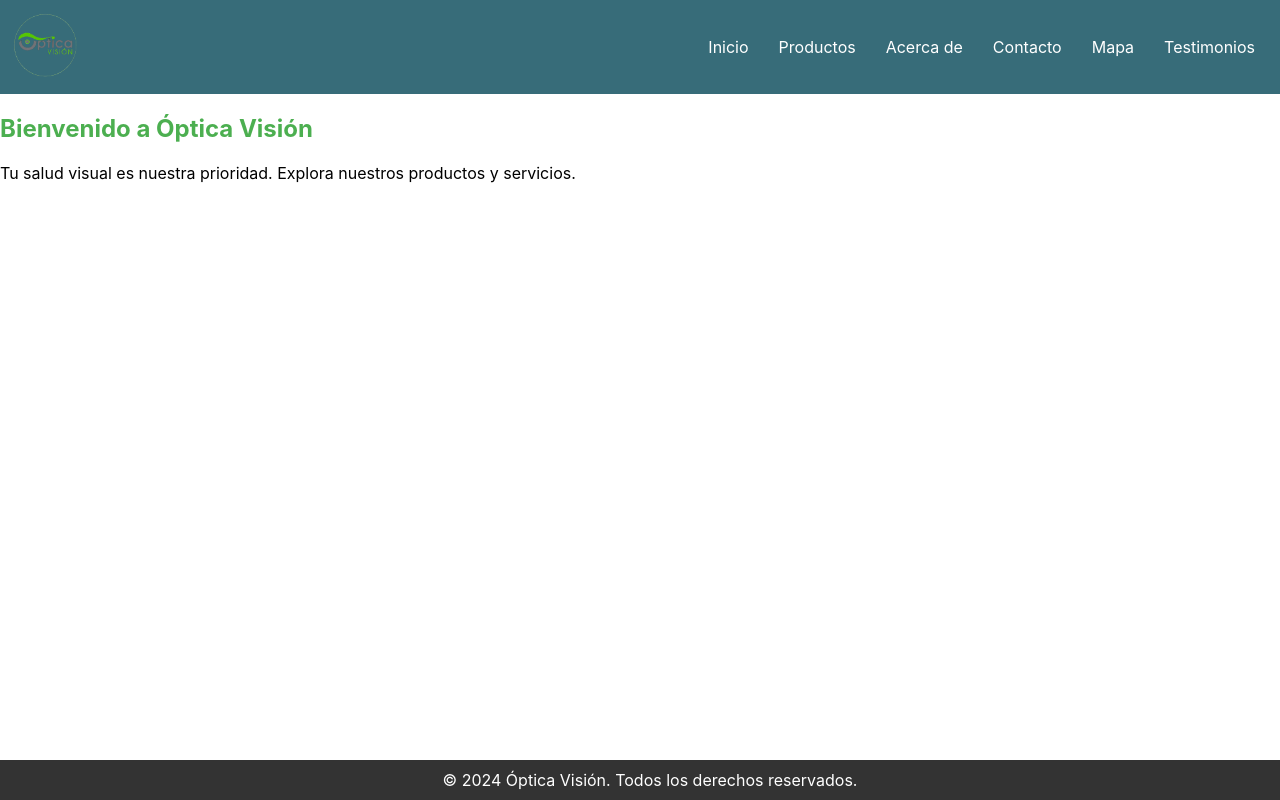
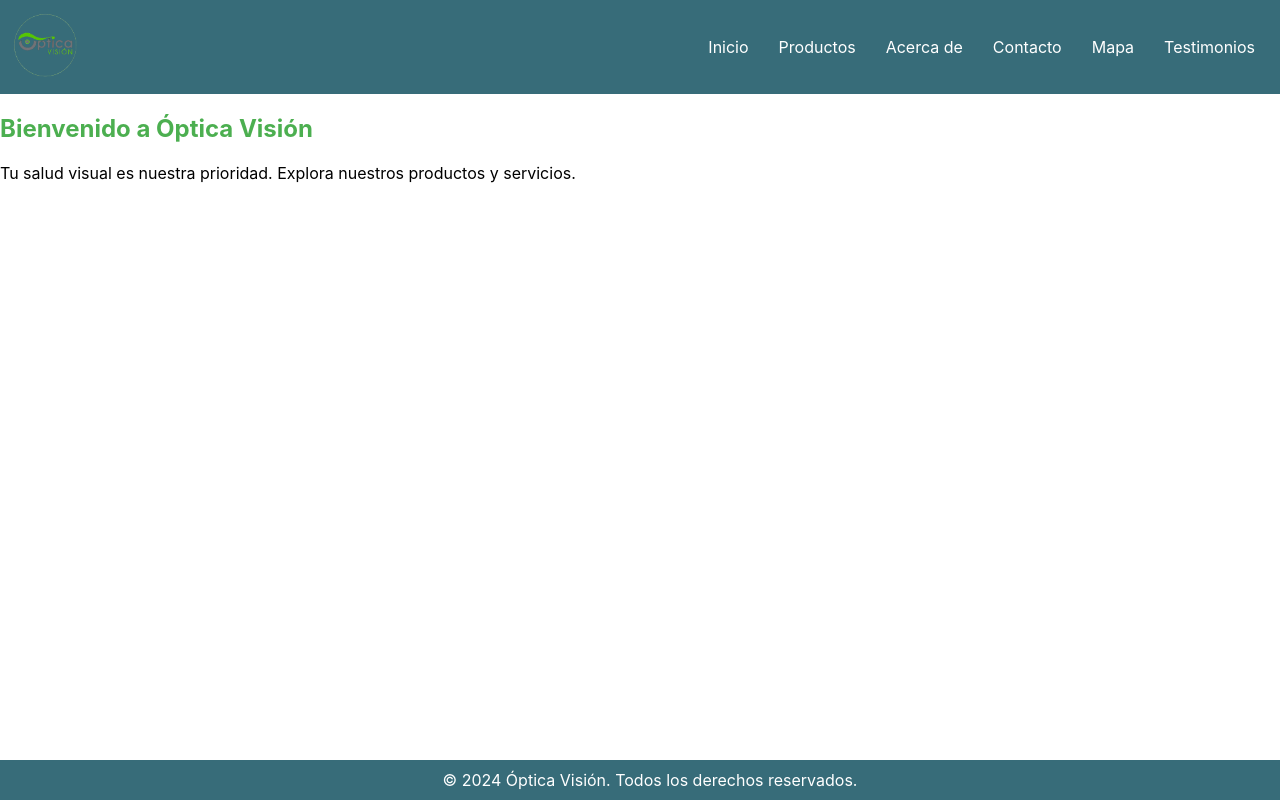
Before and after one commit to juanarango91/optica-vision, a React (Create React App) app: page / in a window 1280 px wide. Built offline with nearby package versions, Linux system fonts and the light colour scheme.

Commit message:
Se cambia color Footer

```diff
--- a/src/componentes/Footer/Footer.css
+++ b/src/componentes/Footer/Footer.css
@@ -1,5 +1,5 @@
 footer {
-    background-color: #333;
+    background-color: #376c79;
     color: white;
     text-align: center;
     padding: 10px;
```
